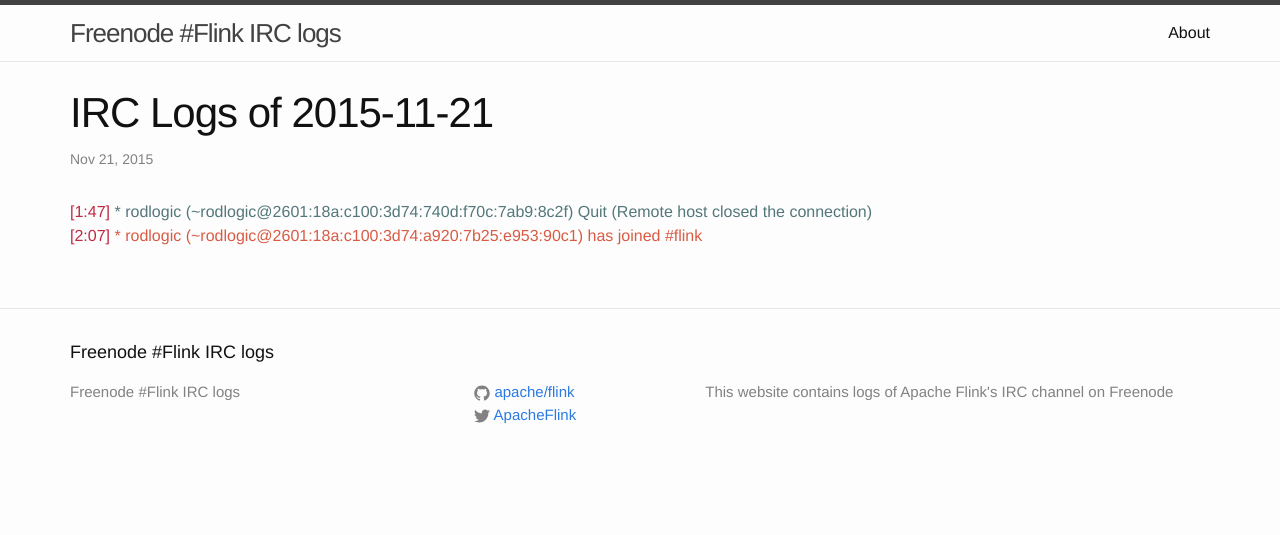
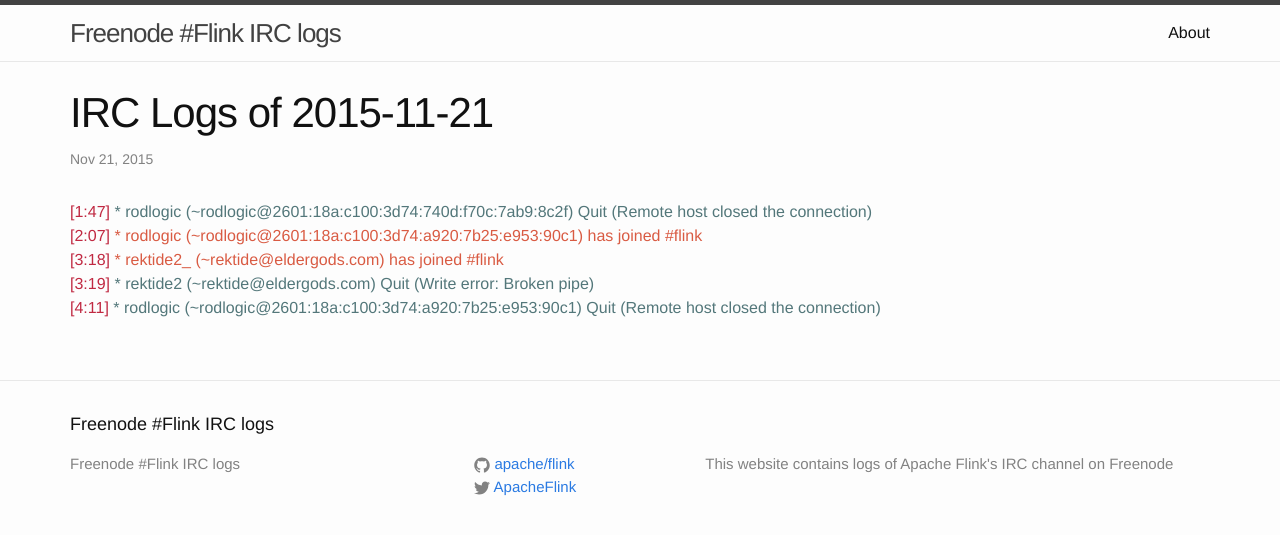
Before and after one commit to flink-irc-logs/flink-irc-logs.github.io, a Jekyll site: the page built from _posts/2015-11-21-logs.markdown, in a window 1280 px wide. Shown: the top 535 px of the page. Built offline with Jekyll 4.4.1, drawn with Linux system fonts in a browser that asks for light colours.

Commit message:
Update of the logs on Sat Nov 21 04:23:11 CET 2015

```diff
--- a/_posts/2015-11-21-logs.markdown
+++ b/_posts/2015-11-21-logs.markdown
@@ -6,3 +6,6 @@
 ---
 <span class="irc-date">[1:47]</span> <span class="irc-navy">* rodlogic (~rodlogic@2601:18a:c100:3d74:740d:f70c:7ab9:8c2f) Quit (Remote host closed the connection)</span><br />
 <span class="irc-date">[2:07]</span> <span class="irc-green">* rodlogic (~rodlogic@2601:18a:c100:3d74:a920:7b25:e953:90c1) has joined #flink</span><br />
+<span class="irc-date">[3:18]</span> <span class="irc-green">* rektide2_ (~rektide@eldergods.com) has joined #flink</span><br />
+<span class="irc-date">[3:19]</span> <span class="irc-navy">* rektide2 (~rektide@eldergods.com) Quit (Write error: Broken pipe)</span><br />
+<span class="irc-date">[4:11]</span> <span class="irc-navy">* rodlogic (~rodlogic@2601:18a:c100:3d74:a920:7b25:e953:90c1) Quit (Remote host closed the connection)</span><br />
```
